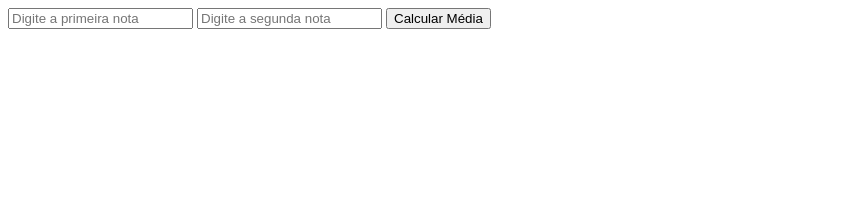
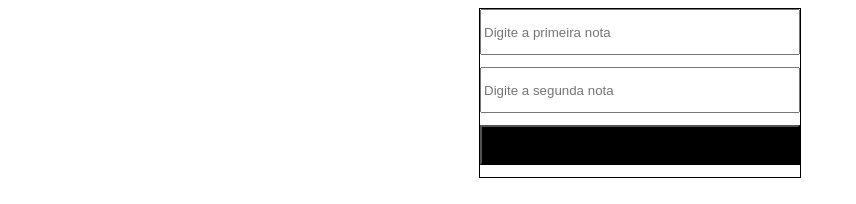
Before and after one commit to tchovis20/calculadora-de-media, a plain HTML site: page index.html in a window 1280 px wide. Shown: the whole page, without its empty margins (0-856 px from the left). Drawn offline with Linux system fonts and the light colour scheme.

Commit message:
calculadora-de-media-estilizada

```diff
--- a/app.js
+++ b/app.js
@@ -9,7 +9,7 @@ function calculaMedia(){
 
     const media = (nota1 + nota2)/2
 
-    resultado.innerHTML = `A média é ${media}`
+    resultado.innerHTML = `A média é ${media.toFixed(2)}`
 }
 
 button.addEventListener("click", calculaMedia)
--- a/index.html
+++ b/index.html
@@ -2,15 +2,17 @@
 <html lang="pt-br">
 <head>
     <meta charset="UTF-8">
+    <link rel="stylesheet" href="style.css">
     <meta name="viewport" content="width=device-width, initial-scale=1.0">
     <title>Calculadora de Média</title>
 </head>
 <body>
-    <input type="number" id="nota1" placeholder="Digite a primeira nota">
-    <input type="number" id="nota2" placeholder="Digite a segunda nota">
-    <input type="button" value="Calcular Média" id="button">
+    <div class="container">
+        <input type="number" class="caixa" id="nota1" placeholder="Digite a primeira nota">
+        <input type="number" class="caixa" id="nota2" placeholder="Digite a segunda nota">
+        <input type="button" value="Calcular Média" id="button">
     <div id="resultado"></div>
-
+    </div>
 
     <script src="app.js"></script>
 </body>
--- /dev/null
+++ b/style.css
@@ -0,0 +1,19 @@
+.container{
+    display: flex;
+    border: 1px solid #000;
+    width: 320px;
+    flex-direction: column;
+    margin: auto;
+    gap: 12px
+}
+
+.caixa {
+    height: 40px;
+
+}
+
+#button {
+    height: 40px;
+    background-color: #000;
+
+}
```
